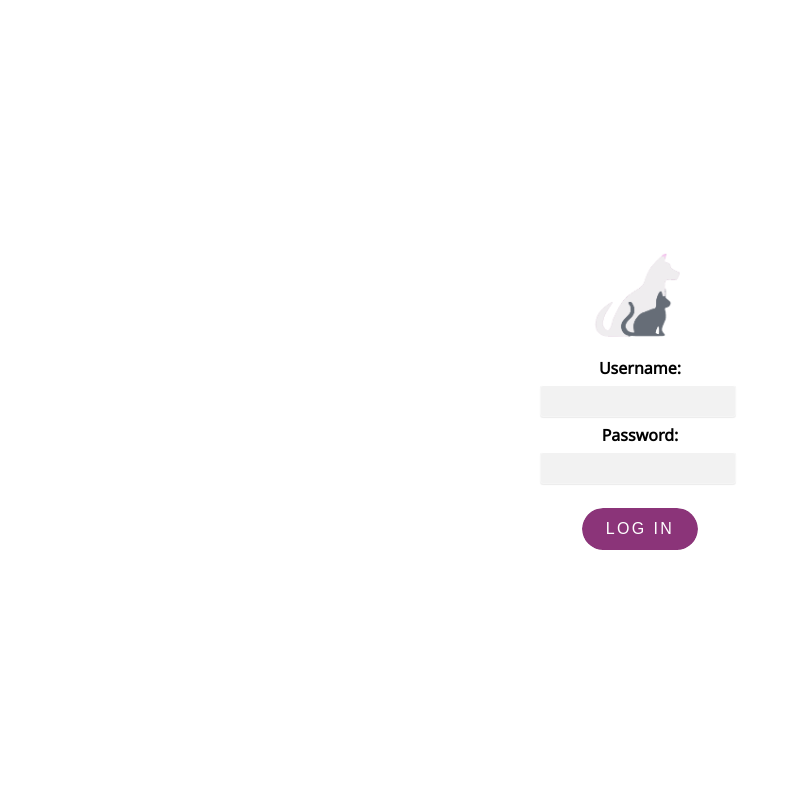
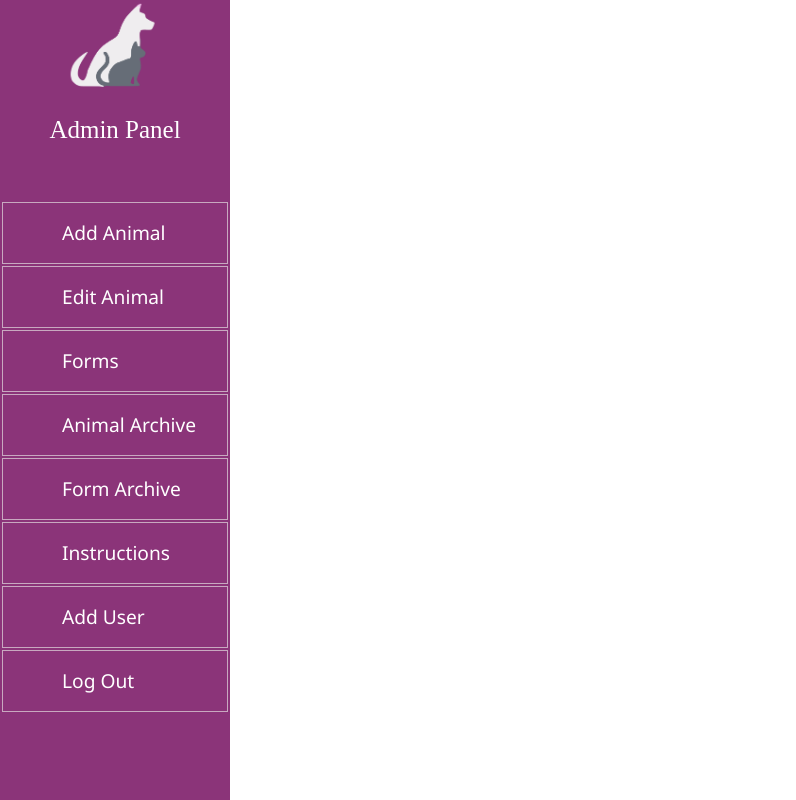
Before and after one commit to iddqdRepo/brightEyes-Client, a React (Create React App) app: page /admin/Forms in a window 1280 px wide. Shown: the whole page, without its empty margins (0-796 px from the left). Built offline with nearby package versions, Linux system fonts and the light colour scheme; no server answers.

Commit message:
changed loading protected routes

```diff
--- a/src/components/AdminEditRemoveAnimal.js
+++ b/src/components/AdminEditRemoveAnimal.js
@@ -132,7 +132,7 @@ function AdminEditRemoveAnimal() {
                     <Popup
                       trigger={
                         <button className="edit-button tooltip">
-                          <span class="tooltiptext">Archive Animal</span>
+                          <span className="tooltiptext">Archive Animal</span>
                           <span className="iconify-inline" data-icon="fluent:tray-item-remove-24-filled" data-width="30"></span>
                         </button>
                       }
@@ -169,7 +169,7 @@ function AdminEditRemoveAnimal() {
                   </div>
                   <div className="edit-animal-edit-icon">
                     <button className="edit-button tooltip" onClick={() => onClickEditButton(obj._id)}>
-                      <span class="tooltiptext">Edit Animal</span>
+                      <span className="tooltiptext">Edit Animal</span>
                       <span className="iconify-inline" data-icon="bx:bxs-edit-alt" data-width="30"></span>
                     </button>
                   </div>
@@ -177,7 +177,7 @@ function AdminEditRemoveAnimal() {
                     <Popup
                       trigger={
                         <button className="edit-button tooltip">
-                          <span class="tooltiptext">Delete Animal</span>
+                          <span className="tooltiptext">Delete Animal</span>
 
                           <span className="iconify-inline" data-icon="akar-icons:circle-x-fill" data-width="30"></span>
                         </button>
--- a/src/components/AdminForms.js
+++ b/src/components/AdminForms.js
@@ -225,7 +225,6 @@ function AdminForms() {
                       <div className="modal">
                         <button className="close" onClick={close}></button>
                         <div className="header">
-                          {" "}
                           Are You Sure You Want To Delete {obj.aboutQuestions.name} {obj.type} form{" "}
                         </div>
                         <div className="actions">
@@ -260,7 +259,6 @@ function AdminForms() {
     );
   };
 
-  //TODO Make dog only show dog, cat only show cat
   return (
     <>
       <div className="admin-forms-page-container">
--- a/src/components/ProtectedRoutes.js
+++ b/src/components/ProtectedRoutes.js
@@ -1,20 +1,60 @@
 import { Outlet } from "react-router-dom";
 import AdminLogIn from "./AdminLogIn";
+import AdminNav from "./AdminNav";
 import * as api from "../api/apiIndex";
 import { useState, useEffect } from "react";
 
+// const isAuth = async () => {
+
+// };
+// const ProtectedRoutes = () => {
+//   const [state, setstate] = useState(false);
+//   const verifyUser = async () => {
+//     const verification = await api.verifyUserToken(localStorage.getItem("token"));
+//     setstate(!!verification.data.isLoggedIn);
+//   };
+//   verifyUser();
+
+//   return state ? <Outlet /> : <AdminLogIn />;
+// };
+
+// const ProtectedRoutes = () => {
+//   const verifyUser = async () => {
+//     const verification = await api.verifyUserToken(localStorage.getItem("token"));
+
+//     return !!verification.data.isLoggedIn;
+//   };
+//   // return verifyUser() ? <Outlet /> : <AdminLogIn />;
+//   let v = verifyUser().then(() => <Outlet />);
+
+//   if (v) {
+//     console.log("v is ", v);
+//     return <Outlet />;
+//   } else {
+//     return <AdminLogIn />;
+//   }
+// };
+
+// export default ProtectedRoutes;
+
 const ProtectedRoutes = () => {
-  const [state, setstate] = useState(false);
+  const [state, setstate] = useState("loading");
   useEffect(() => {
     const verifyUser = async () => {
+      //^ Verify the token for localstorage is valid
       const verification = await api.verifyUserToken(localStorage.getItem("token"));
-
       setstate(!!verification.data.isLoggedIn);
     };
     verifyUser();
   }, []);
 
-  return state ? <Outlet /> : <AdminLogIn />;
+  if (state === "loading") {
+    return <AdminNav />;
+  } else if (state) {
+    return <Outlet />;
+  } else {
+    return <AdminLogIn />;
+  }
 };
 
 export default ProtectedRoutes;
```
